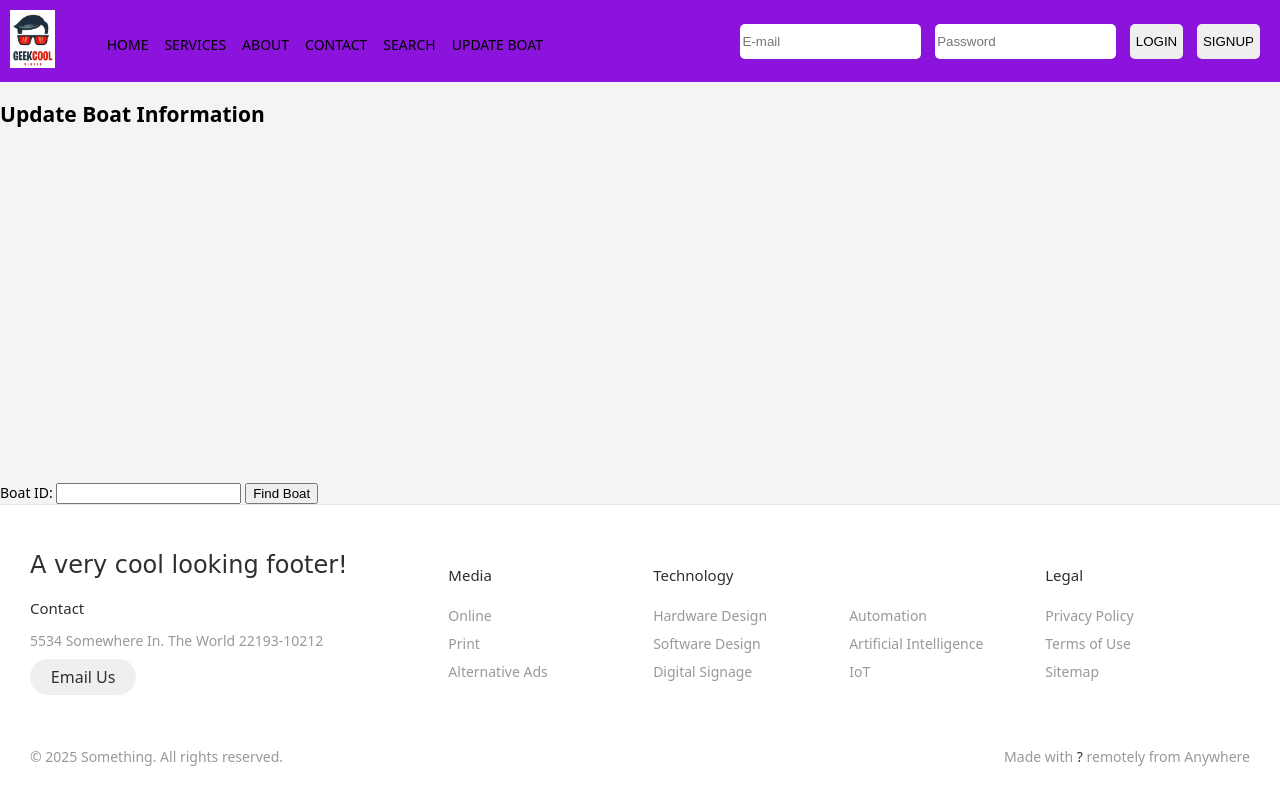
After one commit to mattthew-ui/flask-test, a Flask app: page /boat_update in a window 1280 px wide. The commit adds this page. Run offline with Flask 3, Linux system fonts and the light colour scheme.

Commit message:
finsed update fuction

```diff
--- a/main.py
+++ b/main.py
@@ -58,12 +58,9 @@ def iNeedMoreCafine():
 def ohCrapWindow():
  if request.method == 'POST':
         boat_id = request.form.get('boat_id')
-
-        # Validate that the boat_id is provided
         if not boat_id:
             return render_template('delete.html', error="Boat ID is required.")
 
-        # Check if boat_id exists in the database before attempting to delete it
         query = text("SELECT * FROM boats WHERE id = :boat_id")
         result = conn.execute(query, {'boat_id': boat_id}).fetchone()
         if not result:
@@ -81,6 +78,48 @@ def ohCrapWindow():
 
 
  return render_template('delete.html')
+
+@app.route('/boat_update', methods = ['GET', 'POST'])
+def HeyYall():
+    if request.method == 'GET':
+        return render_template('boats_update.html')
+    elif request.method == 'POST':
+        boat_id = request.form.get('boat_id')
+        if boat_id:
+            query = text("SELECT * FROM boats WHERE id = :boat_id")
+            boat = conn.execute(query, {'boat_id': boat_id}).fetchone()
+
+            if boat:
+                if 'name' in request.form:
+                    boat_name = request.form.get('name')
+                    boat_type = request.form.get('type')
+                    owner_id = request.form.get('owner_id')
+                    rental_price = request.form.get('rental_price')
+
+                    try:
+                        update_query = text("""
+                            UPDATE boats
+                            SET name = :name, type = :type, owner_id = :owner_id, rental_price = :rental_price
+                            WHERE id = :boat_id
+                        """)
+                        conn.execute(update_query, {
+                            'boat_id': boat_id,
+                            'name': boat_name,
+                            'type': boat_type,
+                            'owner_id': owner_id,
+                            'rental_price': rental_price
+                        })
+                        conn.commit()
+                        return render_template('boats_update.html', success="Boat updated successfully!", boat_id=boat_id)
+                    except Exception as e:
+                        return render_template('boats_update.html', error=f"Failed to update boat. Error: {str(e)}")
+                else:
+                    return render_template('boats_update.html', boat=boat)
+            else:
+                return render_template('boats_update.html', error="Boat not found.")
+        else:
+            return render_template('boats_update.html', error="Boat ID is required.")
+        return render_template('boats_update.html', boats = boats)
 # @app.route('/coffee')
 # def serveing_coffee():
 #     return "here is your coffee"
--- a/templates/base.html
+++ b/templates/base.html
@@ -17,6 +17,7 @@
             <li>ABOUT</li>
             <li>CONTACT</li>
             <li>SEARCH</li>
+            <li>UPDATE BOAT</li>
           </ul>
         </div>
 
--- /dev/null
+++ b/templates/boats_update.html
@@ -0,0 +1,37 @@
+{%extends 'base.html'%}
+{% block body %}
+<h2>Update Boat Information</h2>
+
+{% if boat %}
+    <form action="/boat_update" method="POST">
+        <input type="hidden" name="boat_id" value="{{ boat.id }}">
+
+        <label for="name">Boat Name:</label>
+        <input type="text" id="name" name="name" value="{{ boat.name }}" required><br>
+
+        <label for="type">Boat Type:</label>
+        <input type="text" id="type" name="type" value="{{ boat.type }}" required><br>
+
+        <label for="owner_id">Owner ID:</label>
+        <input type="text" id="owner_id" name="owner_id" value="{{ boat.owner_id }}" required><br>
+
+        <label for="rental_price">Rental Price:</label>
+        <input type="text" id="rental_price" name="rental_price" value="{{ boat.rental_price }}" required><br>
+
+        <input type="submit" value="Update Boat">
+    </form>
+
+{% elif error %}
+    <p>{{ error }}</p>
+{% elif not boat %}
+    <form action="/boat_update" method="POST">
+        <label for="boat_id">Boat ID:</label>
+        <input type="text" id="boat_id" name="boat_id" required>
+        <input type="submit" value="Find Boat">
+    </form>
+{% endif %}
+
+{% if success %}
+    <p>{{ success }}</p>
+{% endif %}
+{% endblock %}
```
